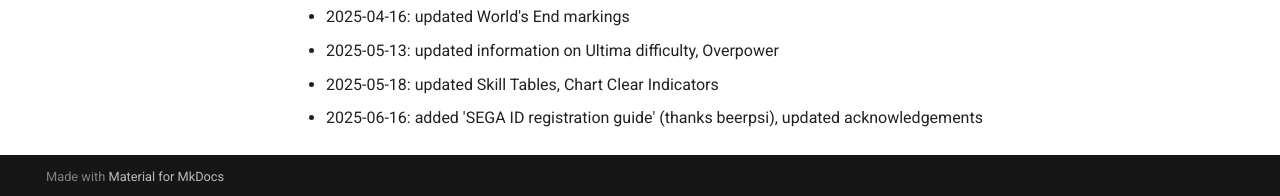
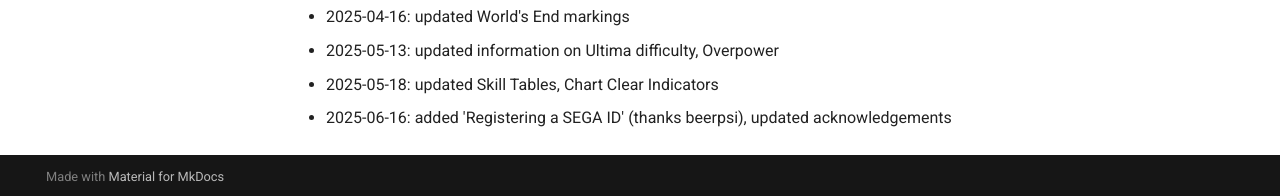
Before and after one commit to DarinMao/chunithm-org, an MkDocs documentation site: the page built from docs/index.md, in a window 1280 px wide and 900 px high, scrolled down 3764 px. Shown: the part 701-897 px from the top of the window. Built offline with MkDocs 1.6.1 and Material for MkDocs 9.7.7, drawn with Linux system fonts in a browser that asks for light colours; emoji names are drawn with the system emoji font.

Commit message:
Update index.md

```diff
--- a/docs/index.md
+++ b/docs/index.md
@@ -118,4 +118,4 @@ Special thanks to kyleforkbomb for hosting and helping port the English Chunithm
 - 2025-04-16: updated World's End markings
 - 2025-05-13: updated information on Ultima difficulty, Overpower
 - 2025-05-18: updated Skill Tables, Chart Clear Indicators
-- 2025-06-16: added 'SEGA ID registration guide' (thanks beerpsi), updated acknowledgements
+- 2025-06-16: added 'Registering a SEGA ID' (thanks beerpsi), updated acknowledgements
```
